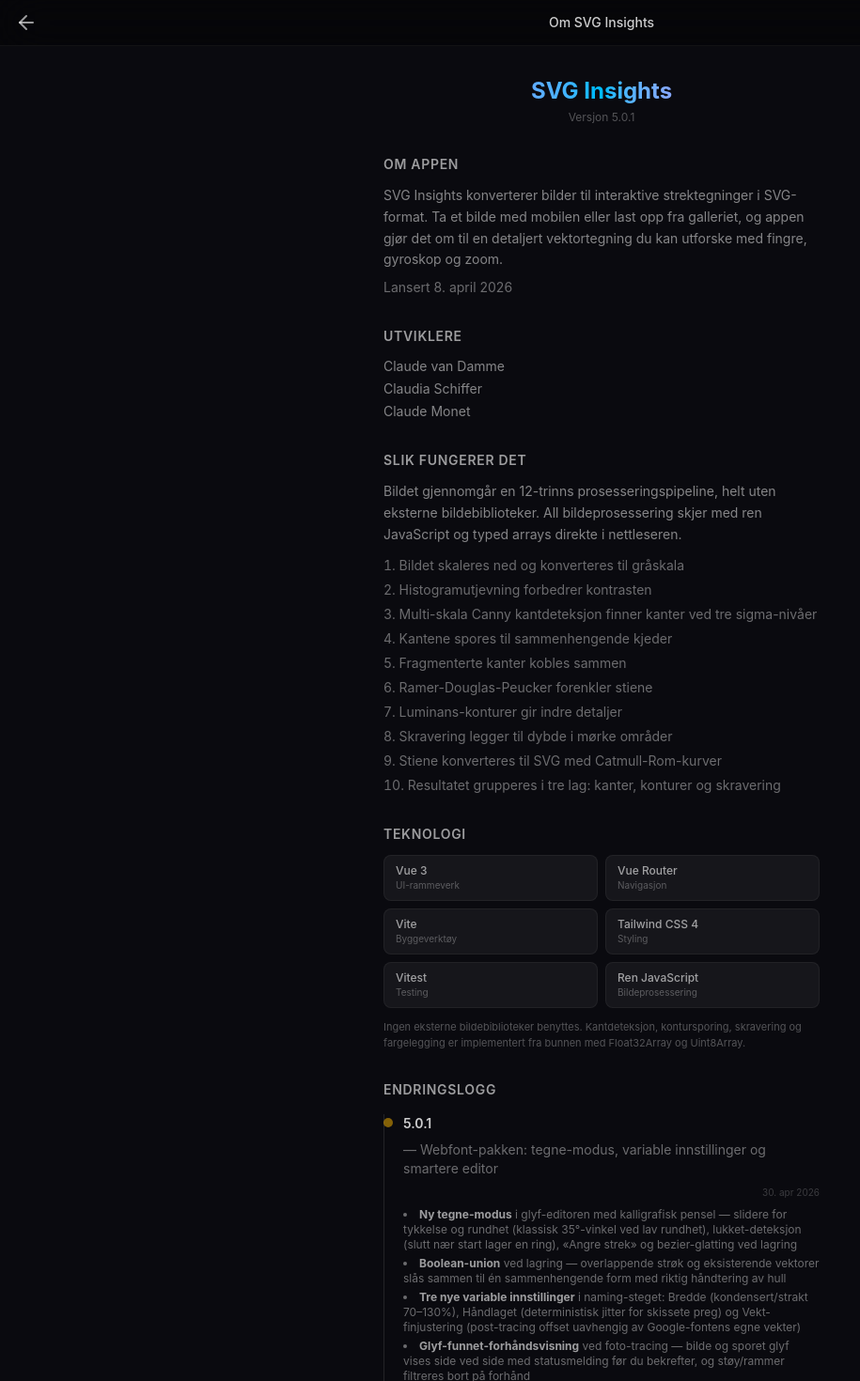
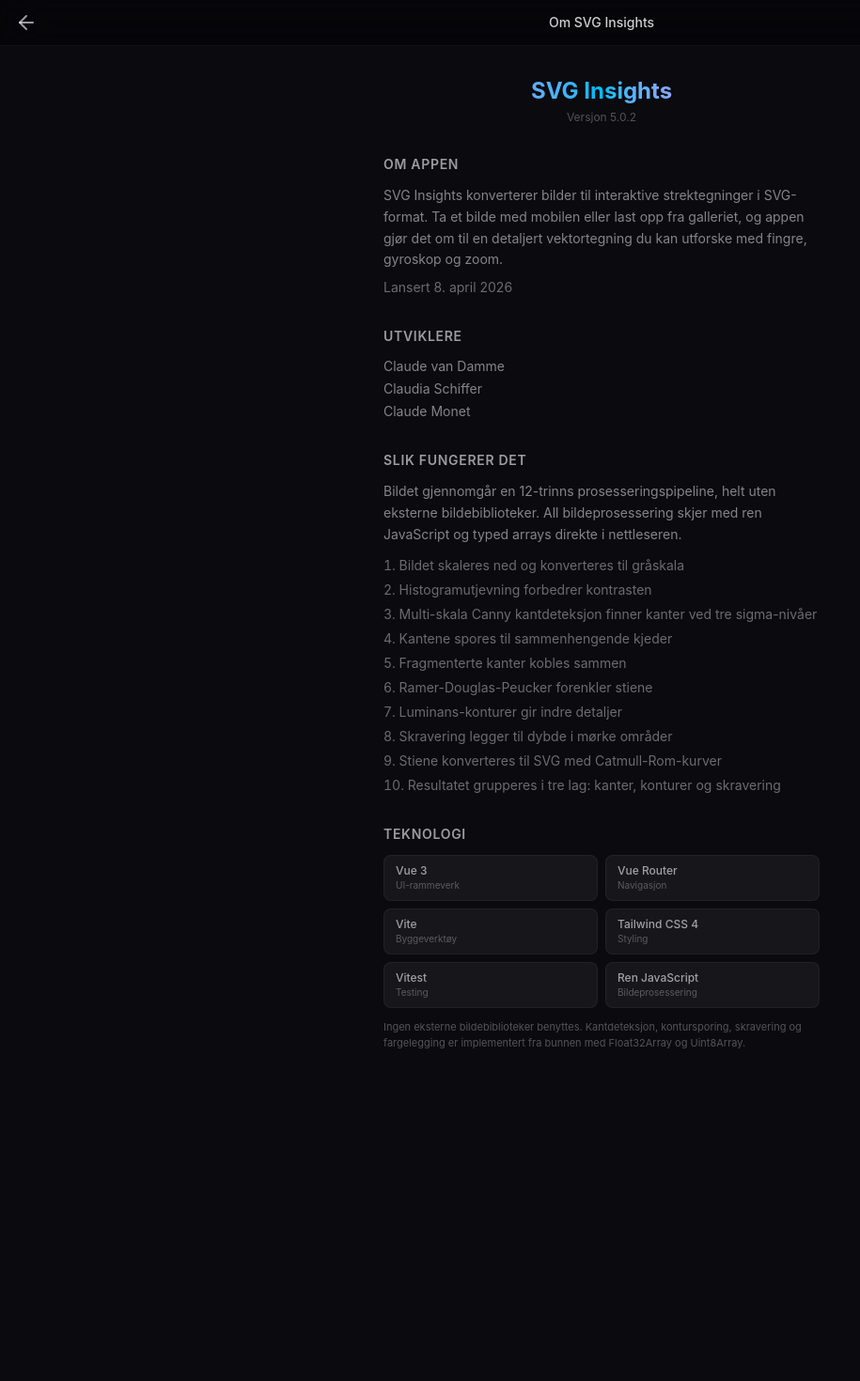
Before and after one commit to gitjanerik/svg-insights, a Vue app in the folder app/: page /about in a window 1280 px wide. Shown: the top 1470 px of the page at 94% size, without its empty margins (0-915 px from the left). After the commit the page ends 1150 px from the top, so only its background shows below. Built offline with nearby package versions, Linux system fonts and the light colour scheme.

Commit message:
v5.0.2: skjul endringsloggen fra About-siden
- Endringsloggen wraps med v-if="false" — beholdes i kilden for
  fortsatt vedlikehold pr release, men vises ikke for brukere
- Versjonsnummer fortsatt synlig øverst på siden
- 5.0.2-oppføring lagt til i (nå skjulte) loggen

```diff
--- a/app/package.json
+++ b/app/package.json
@@ -1,7 +1,7 @@
 {
   "name": "app",
   "private": true,
-  "version": "5.0.1",
+  "version": "5.0.2",
   "type": "module",
   "scripts": {
     "dev": "vite",
--- a/app/public/sw.js
+++ b/app/public/sw.js
@@ -12,7 +12,7 @@
  *       Everything else → network only (Google Fonts, opentype from CDN, etc.)
  */
 
-const CACHE_VERSION = 'svg-insights-v5.0.1-rollback'
+const CACHE_VERSION = 'svg-insights-v5.0.2'
 const SHELL_CACHE   = `${CACHE_VERSION}-shell`
 const ASSET_CACHE   = `${CACHE_VERSION}-assets`
 const BASE = '/svg-insights/'
--- a/app/src/version.js
+++ b/app/src/version.js
@@ -1 +1 @@
-export const APP_VERSION = '5.0.1'
+export const APP_VERSION = '5.0.2'
--- a/app/src/views/AboutView.vue
+++ b/app/src/views/AboutView.vue
@@ -106,15 +106,32 @@ const router = useRouter()
         </p>
       </section>
 
-      <!-- Changelog -->
-      <section>
+      <!-- Changelog (skjult inntil videre — beholdes i kilden for fortsatt
+           oppdatering pr release. Versjonsnummer vises uansett øverst på siden) -->
+      <section v-if="false">
         <h3 class="text-sm font-semibold text-white/60 uppercase tracking-wider mb-4">Endringslogg</h3>
         <div class="relative pl-5 border-l border-white/10 space-y-4">
 
+          <!-- 5.0.2 -->
+          <div class="relative">
+            <div class="absolute -left-[1.3rem] top-1 w-2.5 h-2.5 rounded-full bg-white/40" />
+            <details class="group">
+              <summary class="text-sm text-white/60 cursor-pointer list-none flex items-start gap-2 flex-wrap">
+                <span class="font-semibold text-white/80">5.0.2</span>
+                <span class="text-white/40">&mdash; Endringslogg skjult fra About-siden</span>
+                <span class="ml-auto text-[10px] text-white/20 shrink-0">6. mai 2026</span>
+              </summary>
+              <ul class="mt-2 text-xs text-white/40 space-y-1 list-disc list-inside">
+                <li>Endringsloggen er ikke lenger synlig på <code>/about</code> — versjonsnummer vises fortsatt øverst på siden</li>
+                <li>Endringene oppdateres fortsatt i kildekoden ved hver release for ettertid</li>
+              </ul>
+            </details>
+          </div>
+
           <!-- 5.0.1 -->
           <div class="relative">
-            <div class="absolute -left-[1.3rem] top-1 w-2.5 h-2.5 rounded-full bg-amber-400 animate-pulse" />
-            <details class="group" open>
+            <div class="absolute -left-[1.3rem] top-1 w-2.5 h-2.5 rounded-full bg-amber-400" />
+            <details class="group">
               <summary class="text-sm text-white/60 cursor-pointer list-none flex items-start gap-2 flex-wrap">
                 <span class="font-semibold text-white/80">5.0.1</span>
                 <span class="text-white/40">&mdash; Webfont-pakken: tegne-modus, variable innstillinger og smartere editor</span>
```
